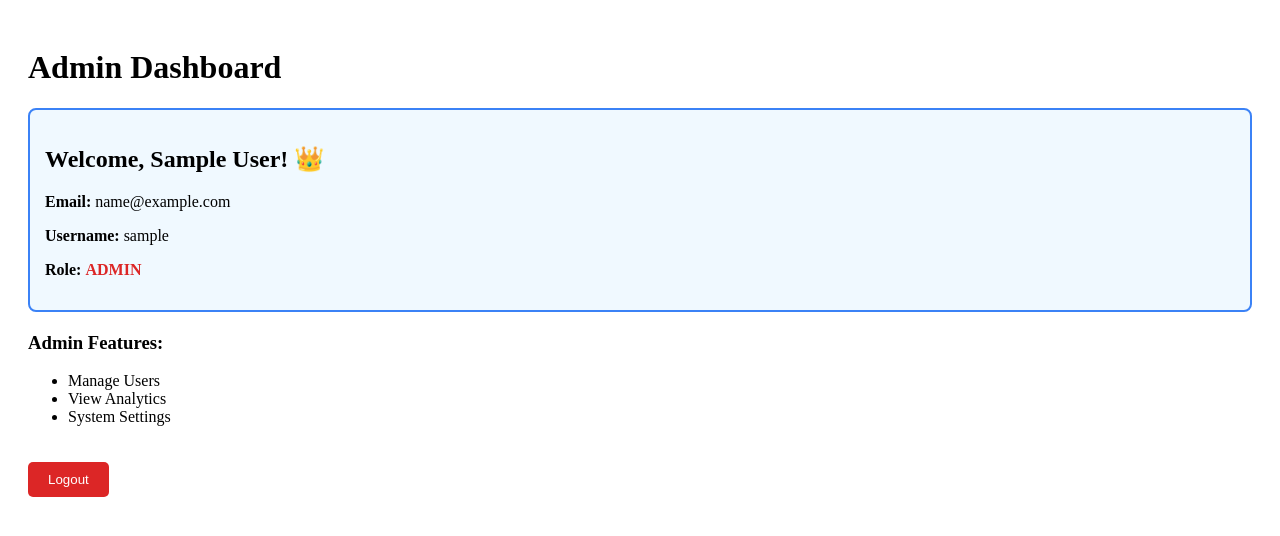
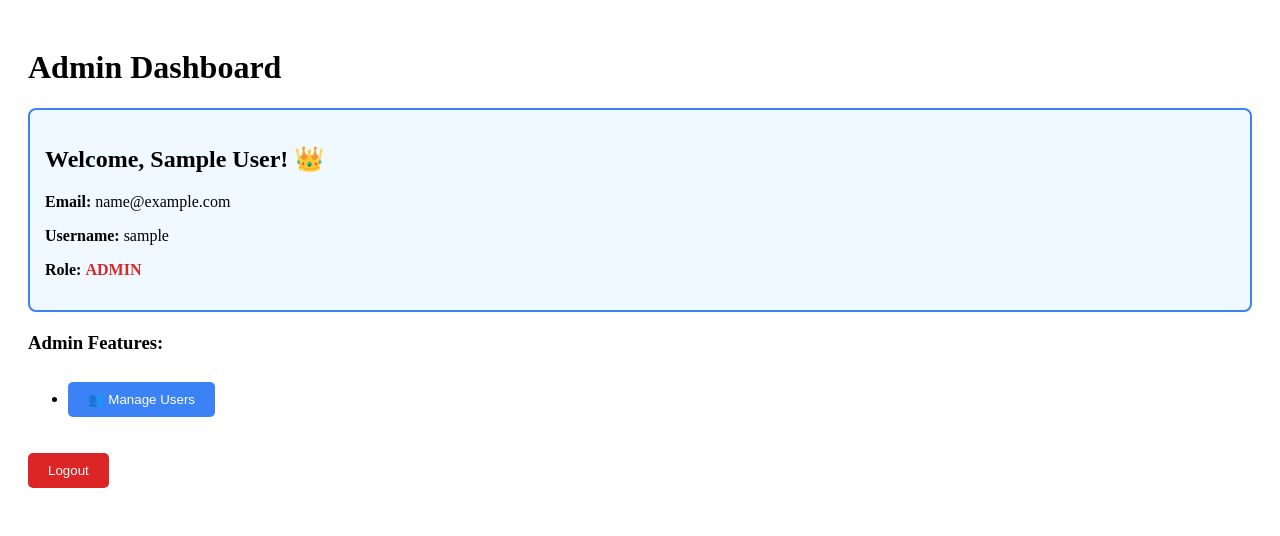
Before and after one commit to sshreya007/WEB-API-Trip_Companion, a Next.js app: page /admin/dashboard in a window 1280 px wide. Shown: the top 536 px of the page. Built offline with nearby package versions, Linux system fonts and the light colour scheme; sample sign-in values are in the browser's storage.

Commit message:
changes in dashboard

```diff
--- a/app/admin/dashboard/page.tsx
+++ b/app/admin/dashboard/page.tsx
@@ -1,6 +1,6 @@
 'use client';
 
-import { useEffect, useState } from 'react';
+import { useEffect } from 'react';
 import { useRouter } from 'next/navigation';
 import { useAuth } from '@/lib/hooks/useAuth';
 
@@ -9,24 +9,16 @@ export default function AdminDashboardPage() {
   const { user, loading, logout } = useAuth();
 
   useEffect(() => {
-    // Redirect if not logged in
     if (!loading && !user) {
       router.push('/auth/login');
     }
-
-    // Redirect if not admin
     if (!loading && user && user.role !== 'admin') {
       router.push('/auth/dashboard');
     }
   }, [user, loading, router]);
 
-  if (loading) {
-    return <div>Loading...</div>;
-  }
-
-  if (!user || user.role !== 'admin') {
-    return null;
-  }
+  if (loading) return <div>Loading...</div>;
+  if (!user || user.role !== 'admin') return null;
 
   const handleLogout = () => {
     logout();
@@ -52,9 +44,22 @@ export default function AdminDashboardPage() {
       <div style={{ marginTop: '20px' }}>
         <h3>Admin Features:</h3>
         <ul>
-          <li>Manage Users</li>
-          <li>View Analytics</li>
-          <li>System Settings</li>
+          <li>
+            <button
+              onClick={() => router.push('/admin/users')}
+              style={{
+                padding: '10px 20px',
+                backgroundColor: '#3b82f6',
+                color: 'white',
+                border: 'none',
+                borderRadius: '5px',
+                cursor: 'pointer',
+                marginTop: '10px'
+              }}
+            >
+              👥 Manage Users
+            </button>
+          </li>
         </ul>
       </div>
 
```
